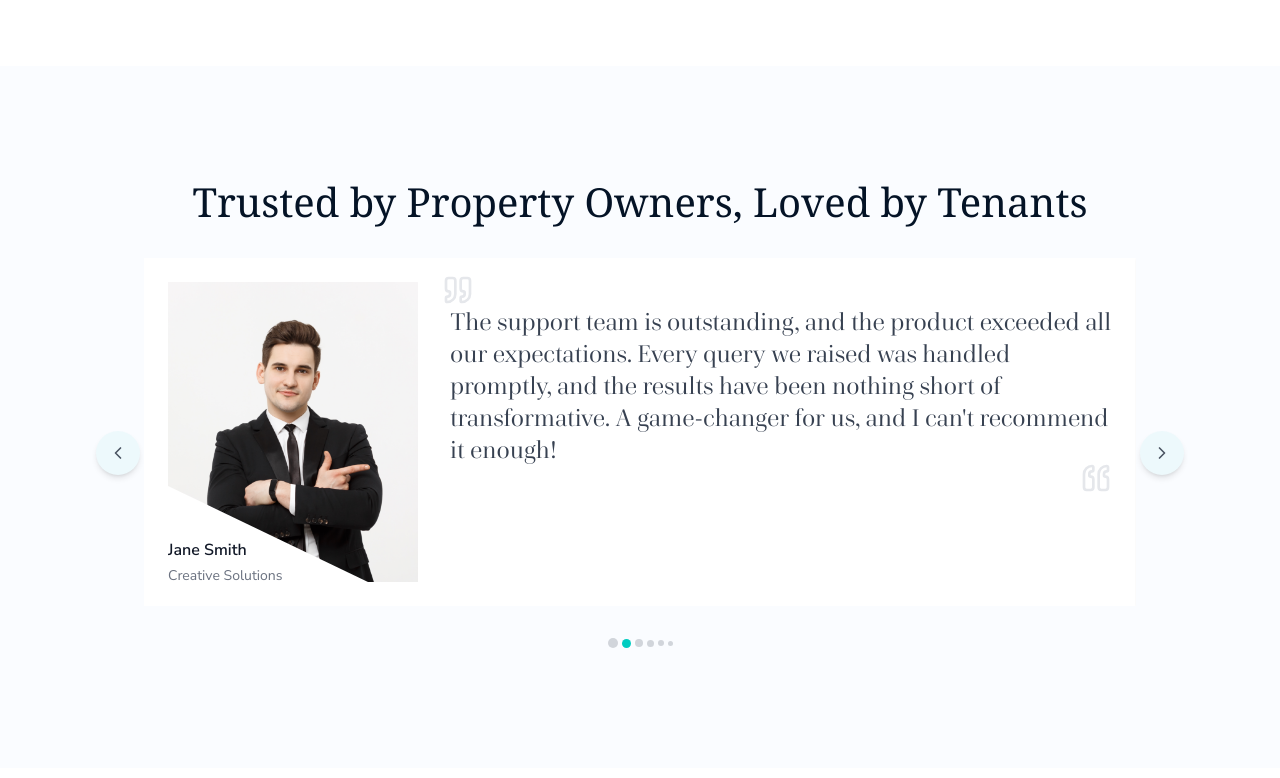
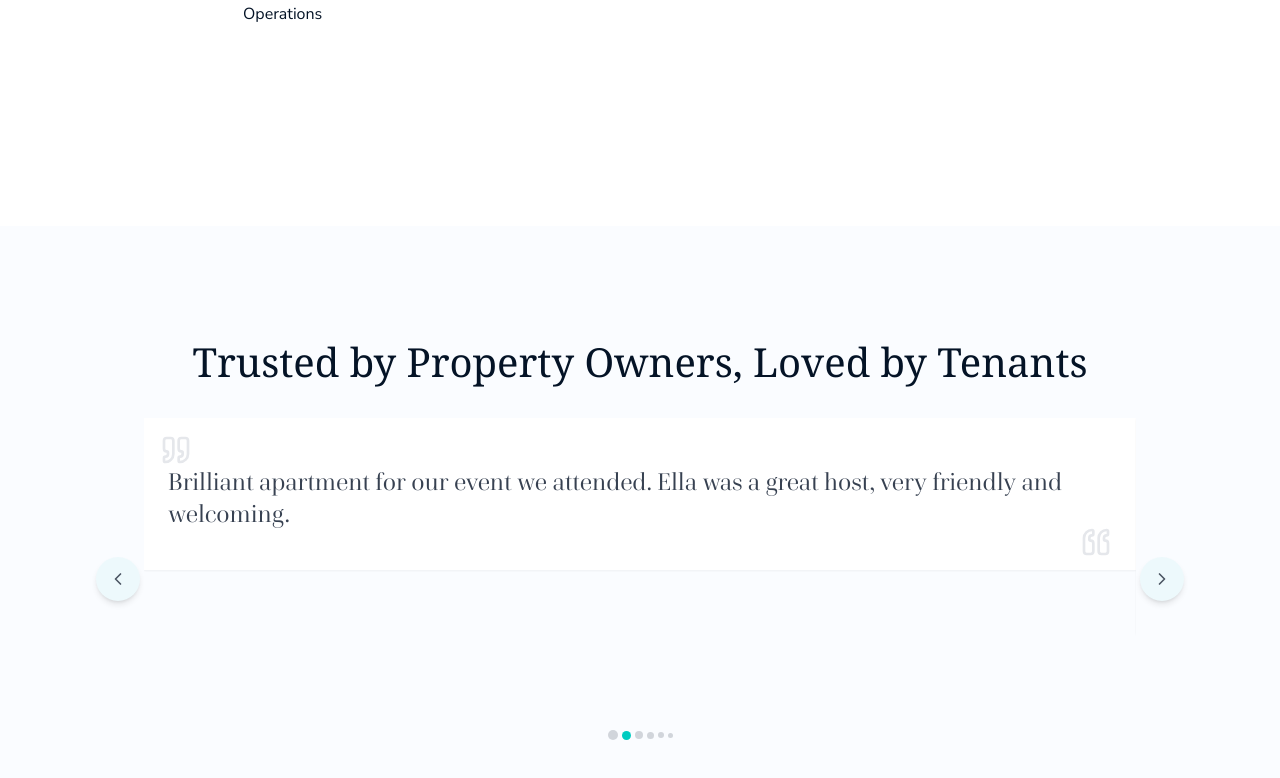
Before and after one commit to mahmudhasan-web/dajmagura-frontEnd, a Next.js app: page / in a window 1280 px wide. Shown: the part 1314-2092 px from the top of the page. Built offline with nearby package versions, Linux system fonts and the light colour scheme.

Commit message:
completedf all

```diff
--- a/src/app/(withLayout)/page.tsx
+++ b/src/app/(withLayout)/page.tsx
@@ -9,7 +9,7 @@ export default function Page() {
         <div>
             <Banner></Banner>
             <FeaturesSection
-                title="Why Choose “Magura” Property Solutions?"
+                title="Magura Property Management"
                 subtitle="Experience expert management, maximise your returns, and enjoy unparalleled support with a team you can trust.."
                 features={HomewhychooseUs}
             />
--- a/src/components/Banner/Banner.tsx
+++ b/src/components/Banner/Banner.tsx
@@ -28,7 +28,7 @@ const Banner = () => {
             </h3>
             <p>
               Your trusted partner for hassle-free property management
-              solutions..
+              solutions.
             </p>
             <Link href={"/contactUs"}>
               <Button className="w-full mt-5 rounded-3xl bg-accent uppercase max-w-md">
--- a/src/components/aboutUs/OurStory.tsx
+++ b/src/components/aboutUs/OurStory.tsx
@@ -18,7 +18,7 @@ const OurStory = () => {
     },
     {
       id: 2,
-      title: "What Sets Us Apart",
+      title: "Our Focus",
       content: {
         text: [
           "At Magura, we specialize in pairing exceptional properties with exceptional people. Our focus is on creating a seamless, worry - free experience for both landlords and our clients.By placing working professionals in meticulously managed homes, we provide a win- win solution: ",
--- a/src/components/our-services/ContactService.tsx
+++ b/src/components/our-services/ContactService.tsx
@@ -2,36 +2,35 @@
 
 import Image from "next/image";
 import Button from "../shared/Button/Button";
-import Image1 from "@/assets/image2323.png";
+import ZeroPercentImage from "@/assets/Zero-Down_og_image.jpg"; // Updated image import
 import { useRouter } from "next/navigation";
 
 export default function ContactService() {
   const router = useRouter();
 
   return (
-    <section className="container section-gap">
+    <section className="container section-gap py-20">
       <div className="grid gap-10 md:grid-cols-2 items-center">
         <div className="relative h-[300px] w-full">
           <Image
-            src={Image1}
-            alt="Professional looking at money"
+            src={ZeroPercentImage} // Updated image usage
+            alt="0% service charge"
             fill
-            className="object-cover h-[250px] rounded-lg"
+            className="object-fit h-[250px] rounded-lg"
             priority
           />
         </div>
         <div className="space-y-6">
           <h2 className="text-3xl md:text-4xl font-bold tracking-tight font-cardillac">
-            Why pay unnecessary service charges?
+            Why Pay Unnecessary Service Charges?
           </h2>
           <p className="text-lg text-muted-foreground">
             With flexible pricing options tailored to your needs, enjoy
-            professional management without the financial strain.
+            professional management without any service charge. Contact us today for a personalised quote.
           </p>
-          <p className="text-lg">Contact us today for a personalized quote.</p>
           <Button
             onClick={() => router.push("/contactUs")}
-            className="bg-accent rounded-full px-8  text-black font-medium"
+            className="bg-accent rounded-full px-8 text-black font-medium"
           >
             CONTACT US
           </Button>
--- a/src/components/shared/whyChooseUs/WhyChooseUs.tsx
+++ b/src/components/shared/whyChooseUs/WhyChooseUs.tsx
@@ -16,7 +16,7 @@ export function FeaturesSection({
   features,
 }: FeaturesSectionProps) {
   return (
-    <section className="container section-gap">
+    <section className="container section-gap py-20">
       <div className="mx-auto max-w-[58rem] text-center">
         <h2 className="mb-4 text-3xl font-bold tracking-tight sm:text-4xl font-cardillac">
           {title}
--- /dev/null
+++ b/src/components/testimonials-slider/NewTwstimonialsCard.tsx
@@ -0,0 +1,35 @@
+import { QuoteIcon } from 'lucide-react'
+
+
+
+interface TestimonialCardProps {
+    quote: string
+}
+
+export function NewTestimonialCard({
+    quote,
+}: TestimonialCardProps) {
+    return (
+        <div className="flex flex-col gap-6 rounded-lg bg-white p-6 shadow-sm md:flex-row md:items-start md:gap-8">
+            {/* Image container with fixed aspect ratio */}
+
+
+            {/* Content container */}
+            <div className="relative flex flex-1 flex-col justify-between">
+                {/* Quote mark top left */}
+                <QuoteIcon className="absolute -left-2 -top-2 h-8 w-8 text-gray-200" />
+
+                {/* Quote text */}
+                <blockquote className="mb-4 sm:text-lg md:text-xl lg:text-2xl leading-relaxed text-gray-700 mt-6 font-cardillac">
+                    {quote}
+                </blockquote>
+
+                {/* Author info */}
+
+
+                {/* Quote mark bottom right */}
+                <QuoteIcon className="absolute -bottom-3 right-0 h-8 w-8 rotate-180 text-gray-200" />
+            </div>
+        </div>
+    )
+}
--- a/src/components/testimonials-slider/Testimonials.tsx
+++ b/src/components/testimonials-slider/Testimonials.tsx
@@ -1,13 +1,13 @@
 "use client"
 
-import { Swiper, SwiperSlide } from "swiper/react"
-import "swiper/css"
-import SwiperCore from "swiper"
-import { Autoplay } from "swiper/modules"
+import { testimonials } from "@/ui/fakedata"
 import { ChevronLeft, ChevronRight } from "lucide-react"
 import { useState } from "react"
-import { testimonials } from "@/ui/fakedata"
-import { TestimonialCard } from "./TestimonialsCard"
+import SwiperCore from "swiper"
+import "swiper/css"
+import { Autoplay } from "swiper/modules"
+import { Swiper, SwiperSlide } from "swiper/react"
+import { NewTestimonialCard } from "./NewTwstimonialsCard"
 
 export default function TestimonialsSlider() {
     SwiperCore.use([Autoplay])
@@ -39,10 +39,7 @@ export default function TestimonialsSlider() {
                     >
                         {testimonials?.map((data, idx) => (
                             <SwiperSlide key={idx}>
-                                <TestimonialCard
-                                    author={data.author}
-                                    company={data.company}
-                                    imageSrc={data.imageSrc}
+                                <NewTestimonialCard
                                     quote={data.quote}
                                 />
                             </SwiperSlide>
--- a/src/ui/fakedata.ts
+++ b/src/ui/fakedata.ts
@@ -51,7 +51,7 @@ export const whychooseUs = [
   },
 ];
 
-export const testimonials = [
+export const testimonials2 = [
   {
     quote:
       "This service completely transformed our workflow! From scheduling tasks to streamlining communication, everything has become more efficient. Highly recommend to anyone looking for a solution that prioritizes productivity and ease of use.",
@@ -95,3 +95,48 @@ export const testimonials = [
     imageSrc: image6.src,
   },
 ];
+
+export const testimonials = [
+  {
+    quote:
+      "Great, we had a pleasant stay at the apartment. It was superb, nothing more to say than to go for it!",
+    author: "John Doe",
+    company: "Tech Innovations",
+    imageSrc: image1.src,
+  },
+  {
+    quote:
+      "Brilliant apartment for our event we attended. Ella was a great host, very friendly and welcoming.",
+    author: "Jane Smith",
+    company: "Creative Solutions",
+    imageSrc: image2.src,
+  },
+  {
+    quote:
+      "We had a fantastic couple nights at Magura’s place. Great location - close to the stadium and great restaurants & cafes.The space was everything we needed! Beautiful bedrooms and two bathrooms were extremely convenient. Definitely recommend this accommodation and the host! Thanks Mate.",
+    author: "Michael Johnson",
+    company: "Future Enterprises",
+    imageSrc: image3.src,
+  },
+  {
+    quote:
+      "This apartment is fabulous & very homely. It is in pristine condition & the bed linen & towels are high quality. The kitchen has every utensil you could imagine so would be perfect for people wanting to cook at home. The staff was so helpful in the lead up to our stay & when checking in. They were available should we have any queries - which we didn’t as everything is set up so efficiently. We would definitely recommend staying in their properties.",
+    author: "Emily Davis",
+    company: "Bright Ideas Co.",
+    imageSrc: image4.src,
+  },
+  {
+    quote:
+      "The property is stunning and looks identical to the pictures. Would definitely recommend it to anyone thinking of booking! ",
+    author: "David Wilson",
+    company: "NextGen Labs",
+    imageSrc: image5.src,
+  },
+  {
+    quote:
+      "6.	By far one of my favourite bookings. Absolutely beautiful property, easy to find and a 2min walk from the shop and bus stop too. The host who met me at the property for check in was very friendly and was able to answer any questions I had. Will definitely be booking again in the near future so couldn't recommend enough. Thanks for having me!",
+    author: "Anonymous",
+    company: "Magura Property Management",
+    imageSrc: image6.src,
+  },
+];
```
Also changed, not shown: src/assets/Down-Payment-PNG-HD.png (added), src/assets/Zero-Down_og_image.jpg (added).
